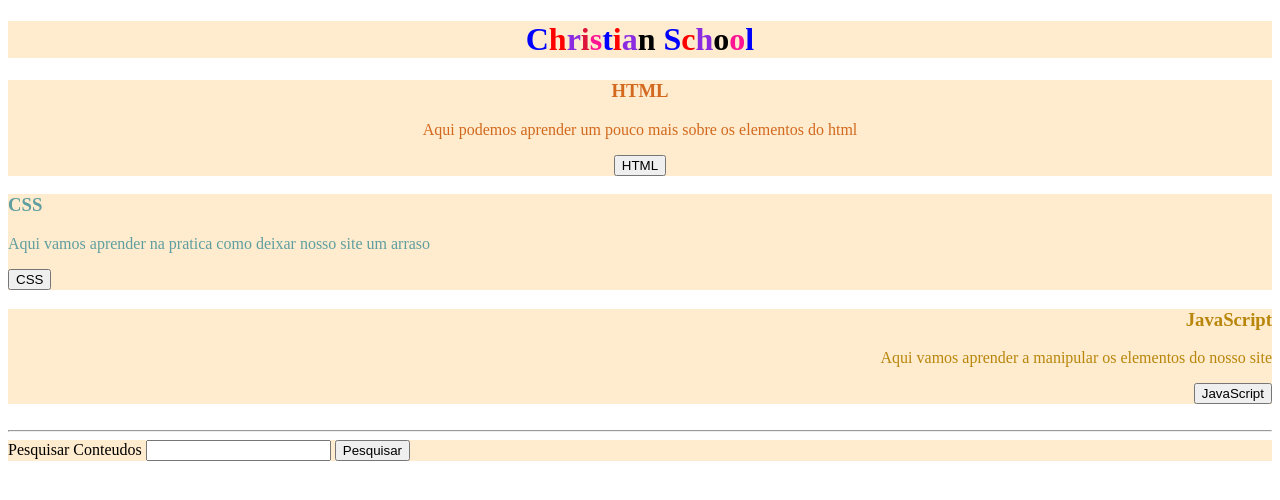
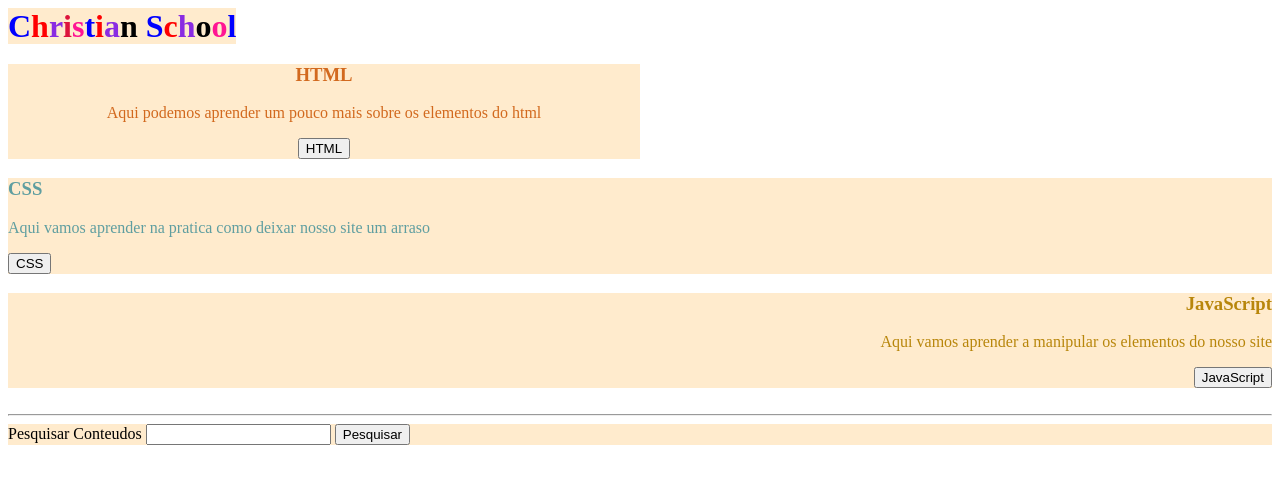
Before and after one commit to alokemeyes/estudosFront, a plain HTML site: page preparandoSite/index4.html in a window 1280 px wide. Drawn offline with Linux system fonts and the light colour scheme.

Commit message:
detalhes de formatacao

```diff
--- a/preparandoSite/styles.css
+++ b/preparandoSite/styles.css
@@ -1,7 +1,8 @@
 #texto {
+    display: inline;
     background-color: blanchedalmond;
-    width: 50;
-    height: 50;
+    width: 50%;
+    height: 50%;
     text-align: center;
 }
 
@@ -13,8 +14,8 @@
 
 .container-class {
     background-color: blanchedalmond;
-    width: 50;
-    height: 50;
+    width: 50%;
+    height: 50%;
     color:chocolate;
     text-align: center;
 }
```
Also changed, not shown: preparandoSite/index4.html (+0 -1 lines).
